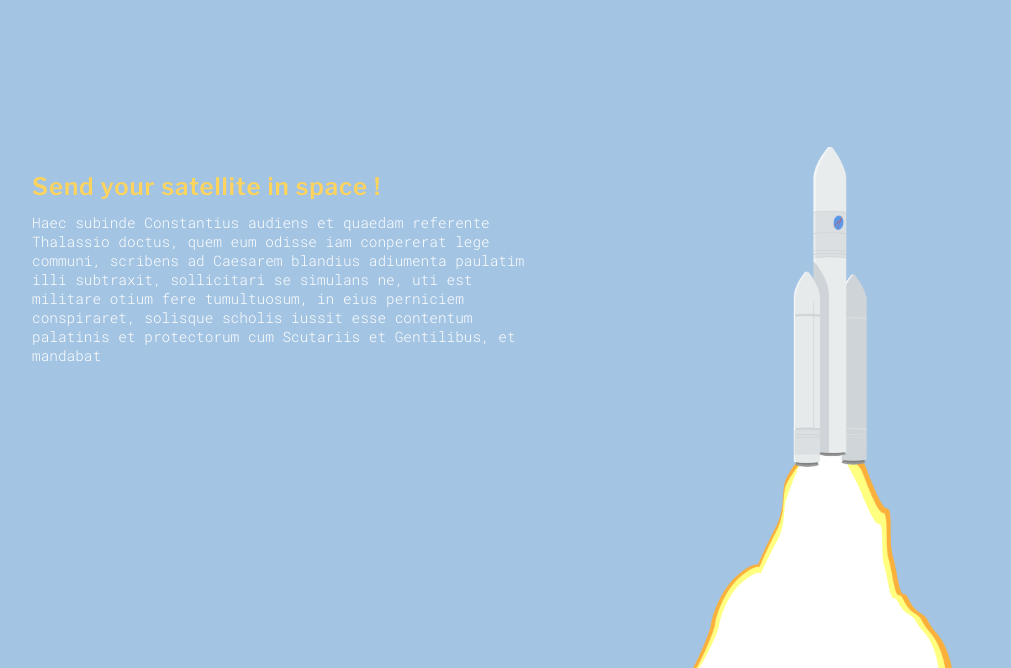
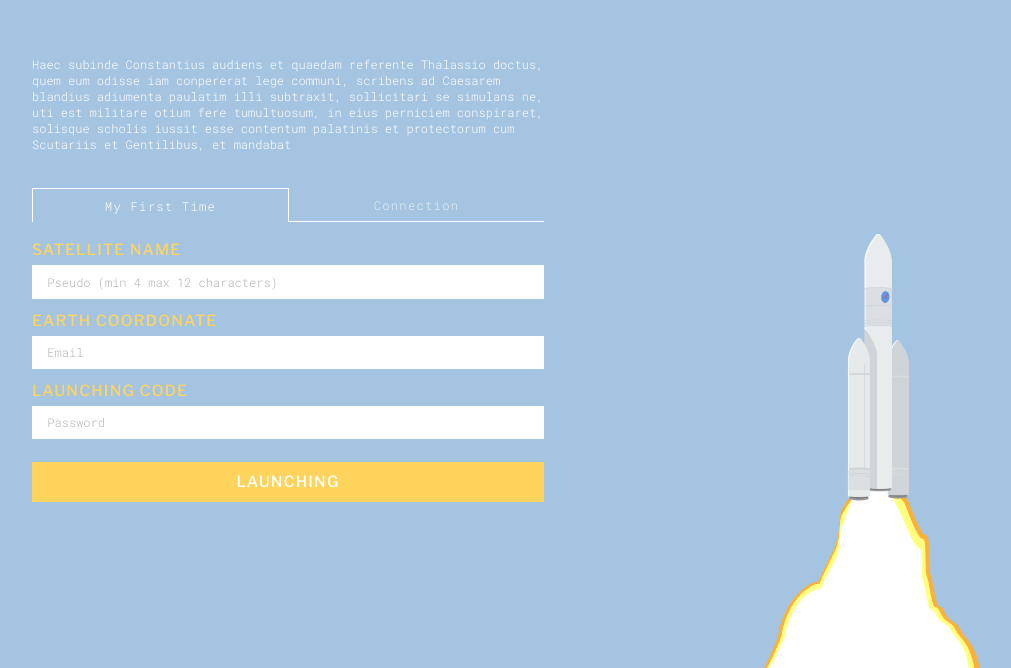
Before and after one commit to erabin05/projet2, an Angular app: page / in a window 1280 px wide. Shown: the part 132-800 px from the top of the page, without its empty margins (96-1107 px from the left). Built offline with nearby package versions, Linux system fonts and the light colour scheme.

Commit message:
WelcomePage first done

```diff
--- a/src/app/app.module.ts
+++ b/src/app/app.module.ts
@@ -3,11 +3,14 @@ import { NgModule } from '@angular/core';
 
 import { AppComponent } from './app.component';
 import { WelcomePageComponent } from './welcome-page/welcome-page.component';
+import { ConnectFormComponent } from './connect-form/connect-form.component';
+
 
 @NgModule({
   declarations: [
     AppComponent,
-    WelcomePageComponent
+    WelcomePageComponent,
+    ConnectFormComponent,
   ],
   imports: [
     BrowserModule
--- /dev/null
+++ b/src/app/connect-form/connect-form.component.css
@@ -0,0 +1,134 @@
+
+.welcomePage-Forms-container {
+    width:100%;
+}
+
+/* Buttons */
+.welcomePage-Forms-choice-container {
+    width: 100%;
+    display: flex;
+    flex-direction: row;
+}
+
+.WelcomePage-Forms-choice {
+    height: 2.2em;
+    width: 50%;
+    display: flex;
+    align-items: center;
+    justify-content: center;
+    text-transform: capitalize;
+}
+
+.WelcomePage-Forms-choice  > p {
+    color: #fff;
+}
+
+.WelcomePage-Forms-choice-select {
+    border-top: solid;
+    border-right: solid;
+    border-left: solid;
+    border-color: #fff;
+    border-width: 1px;
+}
+
+.WelcomePage-Forms-choice-unselect {
+    border-bottom: solid;
+    border-color: #fff;
+    border-width: 1px;
+}
+
+.WelcomePage-Forms-choice-unselect > p{
+    opacity: 0.7;
+}
+
+.WelcomePage-Forms-choice-unselect:hover {
+    cursor: pointer;
+}
+
+.WelcomePage-Forms-choice-unselect:hover > p {
+    cursor: pointer;
+    opacity: 1;
+}
+
+@media screen and (min-width:959px){
+    .WelcomePage-Forms-choice > p {
+        font-size: 0.8em;
+    }
+}
+
+@media screen and (max-width:959px){
+    .WelcomePage-Forms-choice > p {
+        font-size: 0.6em;
+    }
+}
+
+
+.WelcomePage-Forms-choice:hover {
+    color: #fff;
+}
+
+
+
+/* Forms */
+
+.welcomePage-Forms {
+    width: 100%;
+    height: 20em;
+    padding-top:1.5em;
+}
+
+.welcomePage-Form {
+    margin-bottom: 1em;
+    width: 100%;
+}
+
+.welcomePage-Form > label {
+    color: #FFD45C;
+}
+
+.welcomePage-Form > input {
+    width: 94%;
+    height: 2.6em;
+    margin-top: 0.5em;
+    padding-left: 3%;
+    padding-right: 3%;
+    display: block;
+    border:none;
+    color: #4D4D4D;
+}
+
+.welcomePage-Form > input:focus {
+    outline: none;
+}
+
+.welcomePage-Form > input:invalid:not(:focus) {
+    outline: 1px solid #f00;
+}
+
+.welcomePage-Form > ::placeholder {
+    color: #B3B3B3;
+}
+.welcomePage-Form-false {
+    outline: 1px solid #f00;
+}
+
+.welcomePage-Forms-button {
+    width: 100%;
+    height: 2.6em;
+    margin-top: 0.7em;
+    background-color: #FFD45C;
+    color: #fff;
+    border: none;
+}
+
+.welcomePage-Forms-button:focus {
+    outline: none;
+}
+.welcomePage-Forms-button:hover{
+    cursor: pointer;
+}
+
+.welcomePage-Forms-button:active{
+    border: none;
+    opacity: 0.7;
+}
--- /dev/null
+++ b/src/app/connect-form/connect-form.component.html
@@ -0,0 +1,35 @@
+<div class="welcomePage-Forms-container">
+<!-- Buttons -->
+  <div class="welcomePage-Forms-choice-container">
+    <div class="WelcomePage-Forms-choice font-subtitle WelcomePage-Forms-choice-select"><p>My first time</p></div>
+    <div class="WelcomePage-Forms-choice font-subtitle WelcomePage-Forms-choice-unselect"><p>Connection</p></div>
+  </div>
+<!-- My First Time / Form -->
+  <div class="welcomePage-Forms-subscribe welcomePage-Forms">
+    <div class="welcomePage-Form">
+        <label class="font-subtitle" for="name">Satellite Name</label>
+        <input id="Satellite-name" type="text" id="name" placeholder="Pseudo (min 4 max 12 characters)" minlength="4" maxlength="12" autocomplete="off" spellcheck="false"/>
+    </div>
+    <div class="welcomePage-Form">
+        <label class="font-subtitle" for="Coordonate">Earth coordonate</label>
+        <input id="Earth-coordonate" type="email" id="Coordonate" placeholder="Email" autocomplete="off"/>
+    </div>
+    <div class="welcomePage-Form">
+        <label class="font-subtitle" for="password">Launching code</label>
+        <input id="Launching-code" type="password" id="Password" placeholder="Password" autocomplete="off"/>
+    </div>
+    <button class="welcomePage-Forms-button font-subtitle">Launching</button>
+  </div>
+  <!-- Connection / Form -->
+  <div class="welcomePage-Forms-Connection welcomePage-Forms hidden">
+      <div class="welcomePage-Form">
+          <label class="font-subtitle" for="name">Satellite Name or coordonate</label>
+          <input type="text" id="name" placeholder="Pseudo or email" autocomplete="off" spellcheck="false"/>
+      </div>
+      <div class="welcomePage-Form">
+          <label class="font-subtitle" for="password">Launching code</label>
+          <input type="password" id="Password" placeholder="Password" autocomplete="off"/>
+      </div>
+      <button class="welcomePage-Forms-button font-subtitle">Explore</button>
+    </div>
+</div>
--- a/src/app/welcome-page/welcome-page.component.css
+++ b/src/app/welcome-page/welcome-page.component.css
@@ -1,18 +1,28 @@
-.welcomePage-background {
+#welcomePage-background {
     width: 100%;
     min-height: 100%;
-    background-color: #a3c4e2;
     display: flex;
+    align-items: center;
 }
 
-@media screen and (min-width:480px){
-    .welcomePage-background {
+.welcomePage-background-new {
+    background-color: #a5c4e1;
+    transition: 1s;
+}
+
+.welcomePage-background-login {
+    background-color: #1D1D2D;
+    transition: 1s;
+}
+
+@media screen and (min-width:720px){
+    #welcomePage-background {
         flex-direction: row;
         justify-content: space-between;
     }
 }
-@media screen and (max-width:480px){
-    .welcomePage-background {
+@media screen and (max-width:720px){
+    #welcomePage-background {
         flex-direction: column;
     }
 }
@@ -23,26 +33,21 @@
 
 .welcomePage-content-container {
     min-height: 100%;
-    margin-left: 10%;
     display: flex;
     align-items: center;
 }
 
-@media screen and (min-width:959px){
+@media screen and (min-width:720px) {
     .welcomePage-content-container {
         width: 40%;
+        margin-left: 10%;
     }
 }
 
-@media screen and (min-width:480px) and (max-width:959px) {
+@media screen and (max-width:720px){
     .welcomePage-content-container {
-        width: 50%;
-    }
-}
-
-@media screen and (max-width:480px){
-    .welcomePage-content-container {
-        margin-top:8em;
+        padding-top:5em;
+        margin: 0 auto;
         width: 80%;
     }
 }
@@ -65,39 +70,56 @@
 
 .welcomePage-form {
     width: 100%;
+    margin-top:3em;
 }
 
 /* ------ Image ------ */
 
-.welcomePage-image-container {
-    height: 40em;
-    background-image: url(./WelcomePageBackgrounds/Accueil_Background1.png);
+#welcomePage-image-container {
+
     background-repeat: no-repeat;
-    background-position: bottom;
-    align-self: flex-end;
-    transition:0.3s;
 }
 
+.welcomePage-image-container1 {
+    height: 40em;
+    width: 20em;
+    align-self: flex-end;
+    background-position: bottom;
+}
+
+.welcomePage-image-container1-1 {background-image: url(./WelcomePageBackgrounds/Accueil_Background1.png);}
+.welcomePage-image-container1-2 {background-image: url(./WelcomePageBackgrounds/Accueil_Background2.png);}
+.welcomePage-image-container1-3 { background-image: url(./WelcomePageBackgrounds/Accueil_Background3.png);}
+.welcomePage-image-container1-4 {background-image: url(./WelcomePageBackgrounds/Accueil_Background4.png);}
+.welcomePage-image-container1-5 { background-image: url(./WelcomePageBackgrounds/Accueil_Background5.png);}
+
+.welcomePage-image-container2 {
+    height: 20em;
+    width: 20em;
+    padding-bottom:20em;
+    background-image: url(./WelcomePageBackgrounds/Logo.png);
+    background-position: center;
+}
+
+
+
 @media screen and (min-width:959px){
-    .welcomePage-image-container {
-        margin-right: 17%;
-        width: 20em;
+    #welcomePage-image-container {
+        margin-right: 15%;
         background-size: 18em;
     }
 }
 
-@media screen and (min-width:480px) and (max-width:959px){
-    .welcomePage-image-container {
+@media screen and (min-width:720px) and (max-width:959px){
+    #welcomePage-image-container {
         margin-right: 10%;
-        width: 20em;
         background-size: 16em;
     }
 }
 
-@media screen and (max-width:480px){
-    .welcomePage-image-container {
+@media screen and (max-width:720px){
+    #welcomePage-image-container {
         margin: 0 auto;
-        width: 20em;
         background-size: 18em;
 
     }
--- a/src/app/welcome-page/welcome-page.component.html
+++ b/src/app/welcome-page/welcome-page.component.html
@@ -1,9 +1,7 @@
-<div class="welcomePage-background">
+<div id="welcomePage-background" class="welcomePage-background-new">
     <div class="welcomePage-content-container">
         <div class="welcomePage-paragraph-form-container">
             <div class="welcomePage-paragraph">
-                <div class="font-title welcomePage-title">Send your satellite in space !</div>
-                <div class="font-subtitle"></div>
                 <div class="welcomePage-text">
                     Haec subinde Constantius audiens et quaedam
                     referente Thalassio doctus, quem eum odisse
@@ -16,9 +14,10 @@
                 </div>
             </div>
             <div class="welcomePage-form">
+                <connect-form></connect-form>
             </div>
         </div>
     </div>
-    <div class="welcomePage-image-container">
+    <div id="welcomePage-image-container" class="welcomePage-image-container1 welcomePage-image-container1-1">
     </div>
 </div>
--- a/src/styles.css
+++ b/src/styles.css
@@ -10,6 +10,7 @@ html, body {
 
 .font-title {
     font-family: 'Libre Franklin', sans-serif;
+    text-transform: uppercase;
     font-size: 1rem;
     font-weight: 600;
     letter-spacing: 0.04rem;
@@ -18,7 +19,9 @@ html, body {
 
 .font-subtitle {
     font-family: 'Libre Franklin', sans-serif;
-    font-size: 1rem;
+    text-transform: uppercase;
+    font-size: 0.64rem;
+    letter-spacing: 0.05rem;
     font-weight: 500;
 }
 
@@ -26,6 +29,12 @@ html, body {
 
 * {
     font-family: 'Roboto Mono', monospace;
-    font-size: 0.6rem;
+    font-size: 0.5rem;
     font-weight: 300;
 }
+
+.hidden {
+    display: none;
+    width: Opx;
+    height: Opx;
+}
```
Also changed, not shown: src/app/connect-form/connect-form.component.ts (added, +81 -0 lines), src/app/welcome-page/welcome-page.component.ts (+30 -0 lines), src/app/welcome-page/WelcomePageBackgrounds/Logo.png (added), 1 other file (tests, documents, lock files or other folders).
